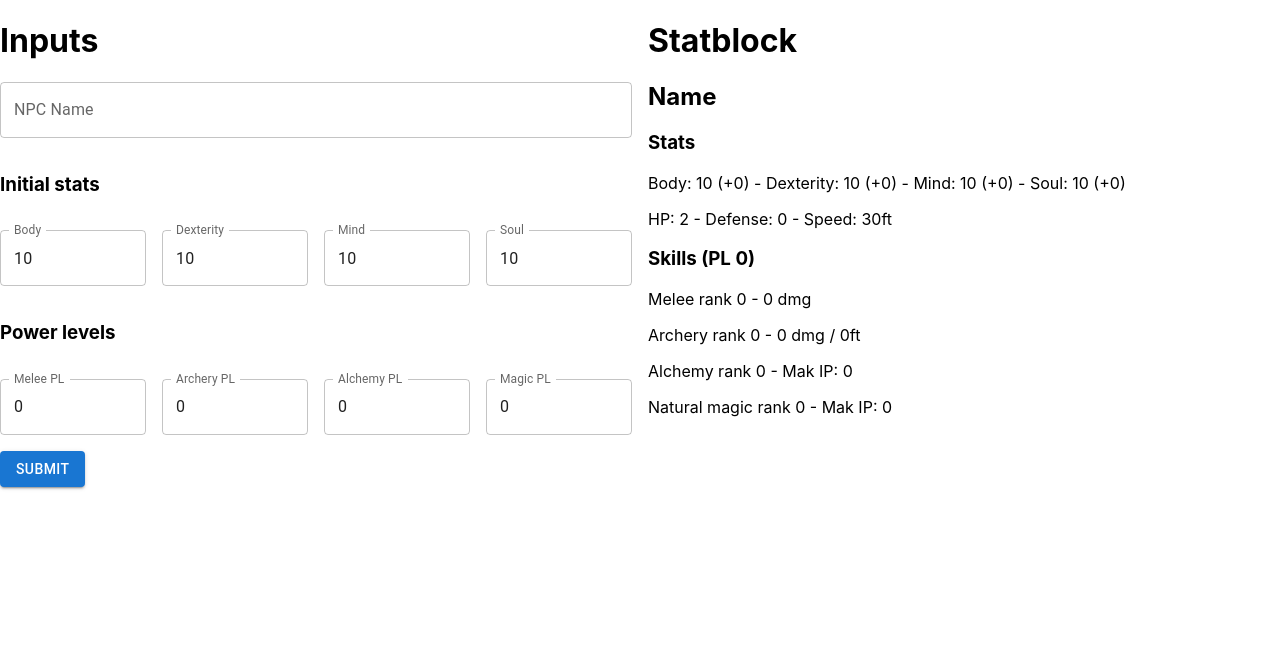
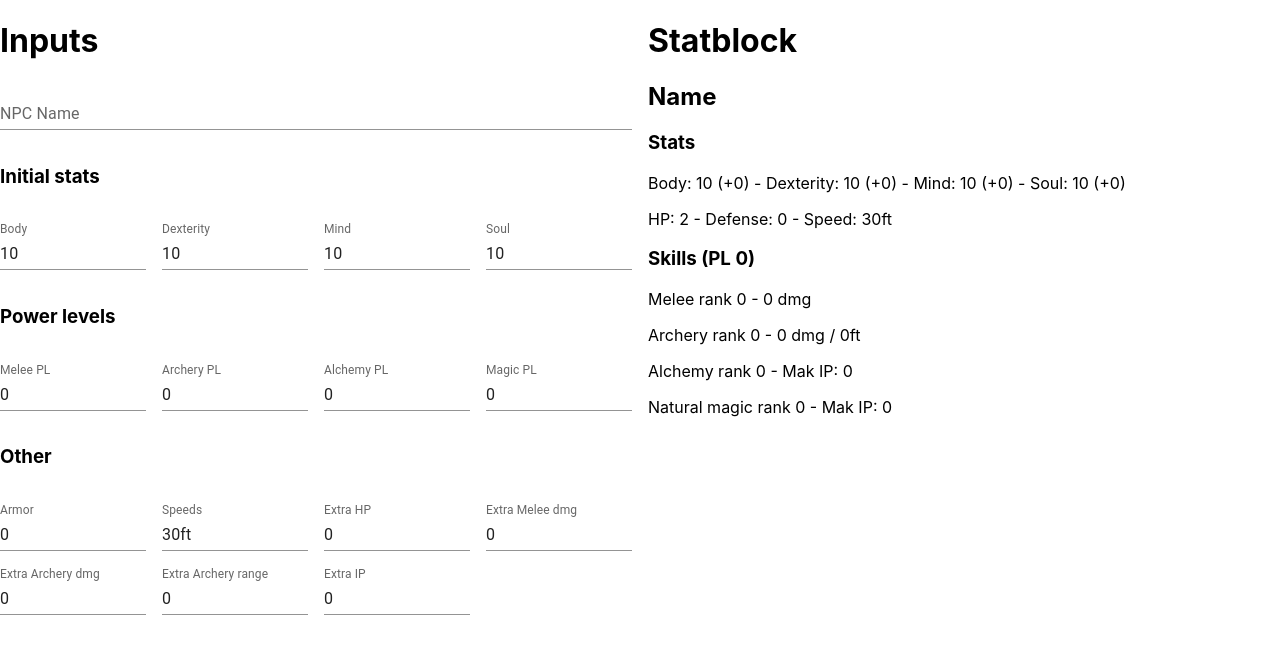
Before and after one commit to aleixrenom/ilantia-npc-calculator, a React (Create React App) app: page / in a window 1280 px wide. Shown: the top 654 px of the page. Built offline with nearby package versions, Linux system fonts and the light colour scheme.

Commit message:
Added 'Other' inputs

```diff
--- a/src/App.tsx
+++ b/src/App.tsx
@@ -1,5 +1,6 @@
 import React, { useState } from "react";
 import { Box, Grid, TextField, Button } from "@mui/material";
+import gameInfo from "./gameInfo.json";
 
 const checkRank = (pl: number): number => {
   if (pl <= 0) {
@@ -53,10 +54,15 @@ const modifier = (stat: number, text: boolean = false): string | number => {
 /**
  * Returns the base damage of the melee attack at the given rank
  * @param rank The Melee skill rank, between 0 and 10
- * @param text If true, returns the damage with " dmg" at the end
+ * @param text If true, returns the damage as a string with " dmg" at the end
+ * @param extraDmg Optional amount to add to the damage
  * @returns
  */
-const meleeDamage = (rank: number, text: boolean = false): string | number => {
+const meleeDamage = (
+  rank: number,
+  text: boolean = false,
+  extraDmg: number = 0
+): string | number => {
   if (rank < 0 || rank > 10) return "'rank' needs to be between 0 and 10";
   const damages: { [rank: string]: number } = {
     "0": 0,
@@ -71,13 +77,15 @@ const meleeDamage = (rank: number, text: boolean = false): string | number => {
     "9": 30,
     "10": 40,
   };
-  if (text) return damages[rank.toString()].toString() + " dmg";
-  return damages[rank.toString()];
+  if (text) return (damages[rank.toString()] + extraDmg).toString() + " dmg";
+  return damages[rank.toString()] + extraDmg;
 };
 
 const archeryStats = (
   rank: number,
-  text: boolean = false
+  text: boolean = false,
+  extraDmg: number = 0,
+  extraRange: number = 0
 ): string | { dmg: number; range: number } => {
   if (rank < 0 || rank > 10) return "'rank' needs to be between 0 and 10";
   const stats: { [rank: string]: { dmg: number; range: number } } = {
@@ -95,24 +103,37 @@ const archeryStats = (
   };
   if (text)
     return (
-      stats[rank.toString()].dmg.toString() +
+      (stats[rank.toString()].dmg + extraDmg).toString() +
       " dmg / " +
-      stats[rank.toString()].range.toString() +
+      (stats[rank.toString()].range + extraRange).toString() +
       "ft"
     );
-  return stats[rank.toString()];
+  return {
+    dmg: stats[rank.toString()].dmg + extraDmg,
+    range: stats[rank.toString()].range + extraRange,
+  };
 };
 
 function App() {
   const [npcName, setNpcName] = useState<string>("Name");
+
   const [initBody, setInitBody] = useState<number>(10);
   const [initDex, setInitDex] = useState<number>(10);
   const [initMind, setInitMind] = useState<number>(10);
   const [initSoul, setInitSoul] = useState<number>(10);
+
   const [meleePl, setMeleePl] = useState<number>(0);
   const [archeryPl, setArcheryPl] = useState<number>(0);
   const [alchemyPl, setAlchemyPl] = useState<number>(0);
   const [magicPl, setMagicPl] = useState<number>(0);
+
+  const [armor, setArmor] = useState<number>(0);
+  const [extraHp, setExtraHp] = useState<number>(0);
+  const [extraMeleeDmg, setExtraMeleeDmg] = useState<number>(0);
+  const [extraArcheryDmg, setExtraArcheryDmg] = useState<number>(0);
+  const [extraArcheryRange, setExtraArcheryRange] = useState<number>(0);
+  const [extraIp, setExtraIp] = useState<number>(0);
+  const [speeds, setSpeeds] = useState<string>("30ft");
 
   const bodyStat = initBody + checkRank(meleePl);
   const dexStat = initDex + checkRank(archeryPl);
@@ -123,7 +144,14 @@ function App() {
     <Box>
       <Grid container spacing={2}>
         {/* Left column */}
-        <Grid item md={6}>
+        <Grid
+          item
+          md={6}
+          sx={{
+            overflow: "auto",
+            height: "100vh",
+          }}
+        >
           <h1>Inputs</h1>
 
           <Box component="form" noValidate autoComplete="off">
@@ -133,7 +161,7 @@ function App() {
                   onChange={(e) => setNpcName(e.target.value)}
                   id="npc-name"
                   label="NPC Name"
-                  variant="outlined"
+                  variant="standard"
                   fullWidth
                 />
               </Grid>
@@ -146,7 +174,7 @@ function App() {
                   value={initBody}
                   id="initial-body"
                   label="Body"
-                  variant="outlined"
+                  variant="standard"
                   type="number"
                 />
               </Grid>
@@ -156,7 +184,7 @@ function App() {
                   value={initDex}
                   id="initial-dexterity"
                   label="Dexterity"
-                  variant="outlined"
+                  variant="standard"
                   type="number"
                 />
               </Grid>
@@ -166,7 +194,7 @@ function App() {
                   value={initMind}
                   id="initial-mind"
                   label="Mind"
-                  variant="outlined"
+                  variant="standard"
                   type="number"
                 />
               </Grid>
@@ -176,7 +204,7 @@ function App() {
                   value={initSoul}
                   id="initial-soul"
                   label="Soul"
-                  variant="outlined"
+                  variant="standard"
                   type="number"
                 />
               </Grid>
@@ -189,7 +217,7 @@ function App() {
                   value={meleePl}
                   id="melee-pl"
                   label="Melee PL"
-                  variant="outlined"
+                  variant="standard"
                   type="number"
                 />
               </Grid>
@@ -199,7 +227,7 @@ function App() {
                   value={archeryPl}
                   id="archery-pl"
                   label="Archery PL"
-                  variant="outlined"
+                  variant="standard"
                   type="number"
                 />
               </Grid>
@@ -209,7 +237,7 @@ function App() {
                   value={alchemyPl}
                   id="alchemy-pl"
                   label="Alchemy PL"
-                  variant="outlined"
+                  variant="standard"
                   type="number"
                 />
               </Grid>
@@ -219,23 +247,84 @@ function App() {
                   value={magicPl}
                   id="magic-pl"
                   label="Magic PL"
-                  variant="outlined"
+                  variant="standard"
                   type="number"
                 />
               </Grid>
-              {/* <Grid item md={6}>
+              <Grid item md={12}>
+                <h3>Other</h3>
+              </Grid>
+              <Grid item md={3}>
                 <TextField
-                  id="manouvre"
-                  label="Manouvre"
-                  variant="outlined"
-                  multiline
-                  fullWidth
+                  onChange={(e) => setArmor(parseInt(e.target.value))}
+                  value={armor}
+                  id="armor"
+                  label="Armor"
+                  variant="standard"
+                  type="number"
                 />
-              </Grid> */}
+              </Grid>
               <Grid item md={3}>
-                <Button type="submit" variant="contained">
-                  Submit
-                </Button>
+                <TextField
+                  onChange={(e) => setSpeeds(e.target.value)}
+                  value={speeds}
+                  id="speeds"
+                  label="Speeds"
+                  variant="standard"
+                  type="text"
+                />
+              </Grid>
+              <Grid item md={3}>
+                <TextField
+                  onChange={(e) => setExtraHp(parseInt(e.target.value))}
+                  value={extraHp}
+                  id="extraHp"
+                  label="Extra HP"
+                  variant="standard"
+                  type="number"
+                />
+              </Grid>
+              <Grid item md={3}>
+                <TextField
+                  onChange={(e) => setExtraMeleeDmg(parseInt(e.target.value))}
+                  value={extraMeleeDmg}
+                  id="extraMeleeDmg"
+                  label="Extra Melee dmg"
+                  variant="standard"
+                  type="number"
+                />
+              </Grid>
+              <Grid item md={3}>
+                <TextField
+                  onChange={(e) => setExtraArcheryDmg(parseInt(e.target.value))}
+                  value={extraArcheryDmg}
+                  id="extraArcheryDmg"
+                  label="Extra Archery dmg"
+                  variant="standard"
+                  type="number"
+                />
+              </Grid>
+              <Grid item md={3}>
+                <TextField
+                  onChange={(e) =>
+                    setExtraArcheryRange(parseInt(e.target.value))
+                  }
+                  value={extraArcheryRange}
+                  id="extraArcheryRange"
+                  label="Extra Archery range"
+                  variant="standard"
+                  type="number"
+                />
+              </Grid>
+              <Grid item md={3}>
+                <TextField
+                  onChange={(e) => setExtraIp(parseInt(e.target.value))}
+                  value={extraIp}
+                  id="extraIp"
+                  label="Extra IP"
+                  variant="standard"
+                  type="number"
+                />
               </Grid>
             </Grid>
           </Box>
@@ -253,24 +342,36 @@ function App() {
             Soul: {soulStat} ({modifier(soulStat, true)})
           </p>
           <p>
-            HP: {2 + (meleePl + archeryPl + alchemyPl + magicPl) * 2 + meleePl}{" "}
+            HP:{" "}
+            {2 +
+              (meleePl + archeryPl + alchemyPl + magicPl) * 2 +
+              meleePl +
+              extraHp}{" "}
             - Defense:{" "}
             {calculateDefense(
               modifier(bodyStat) as number,
-              modifier(dexStat) as number
+              modifier(dexStat) as number,
+              armor
             )}{" "}
-            - Speed: 30ft
+            - Speed: {speeds}
           </p>
           <h3>Skills (PL {meleePl + archeryPl + alchemyPl + magicPl})</h3>
           <p>
             Melee rank {checkRank(meleePl)}
             {" - "}
-            {meleeDamage(checkRank(meleePl), true)}
+            {meleeDamage(checkRank(meleePl), true, extraMeleeDmg)}
           </p>
           <p>
             Archery rank {checkRank(archeryPl)}
             {" - "}
-            {archeryStats(checkRank(archeryPl), true) as string}
+            {
+              archeryStats(
+                checkRank(archeryPl),
+                true,
+                extraArcheryDmg,
+                extraArcheryRange
+              ) as string
+            }
           </p>
           <p>
             Alchemy rank {checkRank(alchemyPl)}
--- /dev/null
+++ b/src/gameInfo.json
@@ -0,0 +1,29 @@
+{
+  "manoeuvres": {
+    "melee": [
+      {
+        "id": "cleave",
+        "action": "attack",
+        "name": "Cleave",
+        "brief": "AoE in front of you.",
+        "description": "On attack, you hit 3 squares in front of you, using the same attack roll for all targets."
+      },
+      {
+        "id": "block",
+        "action": "defend",
+        "name": "Block",
+        "brief": "Better defense temporarily.",
+        "description": "On defend, you calculate your base defense as Body mod * 2 instead."
+      },
+      {
+        "id": "",
+        "action": "",
+        "name": "",
+        "brief": "",
+        "description": ""
+      }
+    ],
+    "archery": [],
+    "general": []
+  }
+}
```
